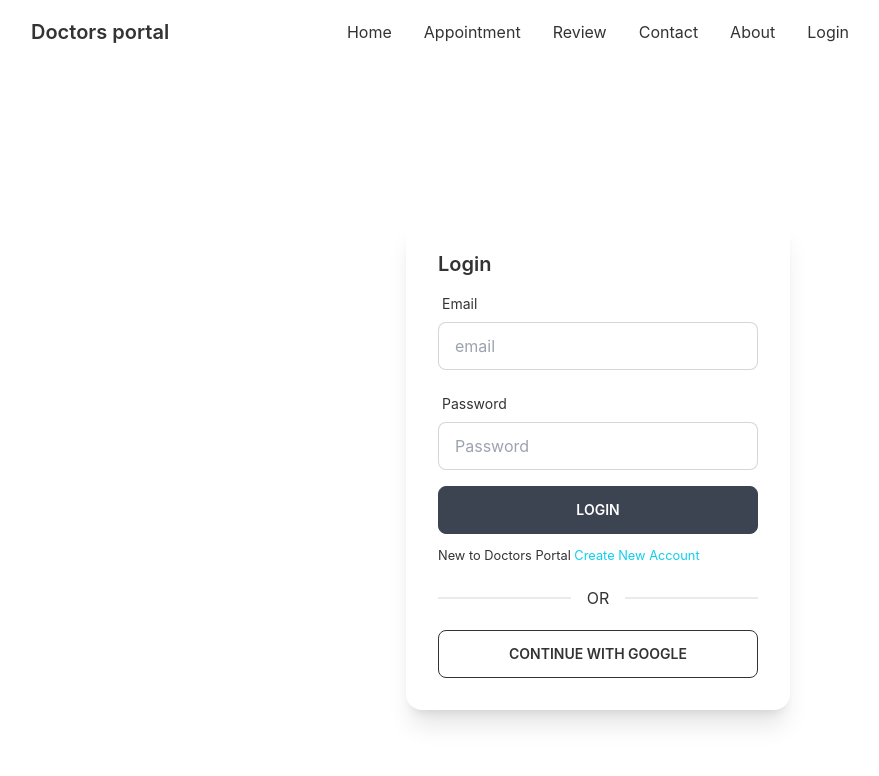
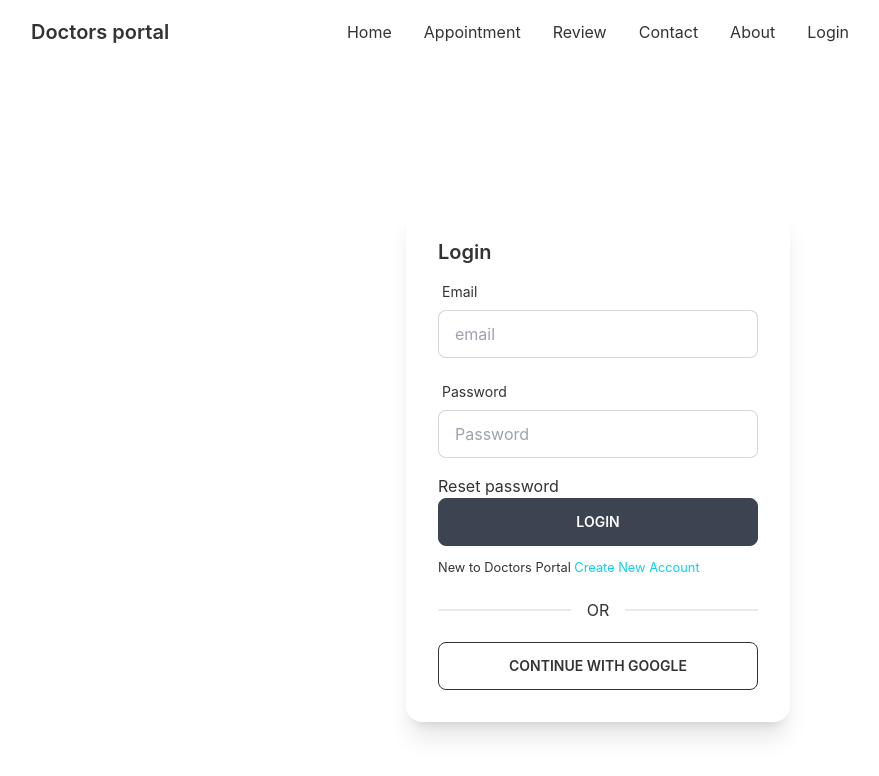
Before and after one commit to sharifulislm/Doctors-portal-client, a React (Create React App) app: page /login in a window 1280 px wide. Shown: the top 776 px of the page, without its empty margins (42-921 px from the left). Built offline with nearby package versions, Linux system fonts and the light colour scheme; no server answers.

Commit message:
send password reset email

```diff
--- a/src/Pages/Login/Login.js
+++ b/src/Pages/Login/Login.js
@@ -1,5 +1,5 @@
-import React, { useEffect } from 'react';
-import { useSignInWithEmailAndPassword, useSignInWithGoogle } from 'react-firebase-hooks/auth';
+import React, { useEffect, useState, } from 'react';
+import { useSendPasswordResetEmail, useSignInWithEmailAndPassword, useSignInWithGoogle } from 'react-firebase-hooks/auth';
 import { useForm } from "react-hook-form";
 import { Link, useLocation, useNavigate } from 'react-router-dom';
 import auth from '../../firebase.init';
@@ -8,10 +8,11 @@ import useToken from '../../Hooks/useToken';
 
 
 const Login = () => {
-  const { register, formState: { errors }, handleSubmit } = useForm();
+  const { register, formState: { errors }, handleSubmit} = useForm();
 
 
     const [handlesinupwithgoogle, gUser, gLoading, gError] = useSignInWithGoogle(auth);
+
 
     const [
       signInWithEmailAndPassword,
@@ -19,7 +20,14 @@ const Login = () => {
       loading,
       error,
     ] = useSignInWithEmailAndPassword(auth);
+
+    const [sendPasswordResetEmail, sending, errorrest] = useSendPasswordResetEmail(
+      auth
+    );
+    console.log(sending);
+    const [email,setemail]=useState('');
     const [token] = useToken(user || gUser);
+
 
     let signInError;
     const navigate = useNavigate();
@@ -37,12 +45,14 @@ const Login = () => {
       return <Loading></Loading>
   }
 
-  if(error || gError){
-      signInError= <p className='text-red-500'><small>{error?.message || gError?.message }</small></p>
+  if(error || gError ||errorrest){
+      signInError= <p className='text-red-500'><small>{error?.message || gError?.message ||errorrest?.message }</small></p>
   }
+
 
     const onSubmit = data => {
       console.log(data)
+      setemail(data.email)
       signInWithEmailAndPassword(data.email, data.password)
     }
 
@@ -111,6 +121,15 @@ const Login = () => {
   </label>
 
 </div>
+<button
+        onClick={async () => {
+          await sendPasswordResetEmail(email);
+          alert('Sent email');
+        }}
+      >
+        Reset password
+      </button>
+
 {signInError}
       <input className='btn w-full max-w-xs text-white' type="submit" value="Login" />
     </form>
--- /dev/null
+++ b/src/Pages/Login/ResetPass.js
@@ -0,0 +1,12 @@
+import { sendPasswordResetEmail } from 'firebase/auth';
+import React from 'react';
+
+const ResetPass = () => {
+    return (
+        <div>
+
+        </div>
+    );
+};
+
+export default ResetPass;
```
Also changed, not shown: src/Pages/Dashbord/DoctorRow.js (line endings or trailing spaces).
